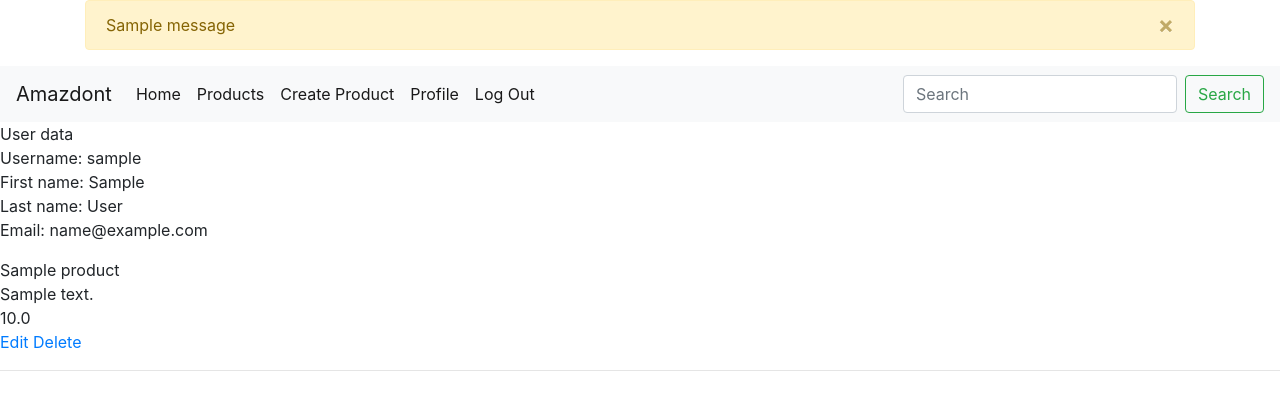
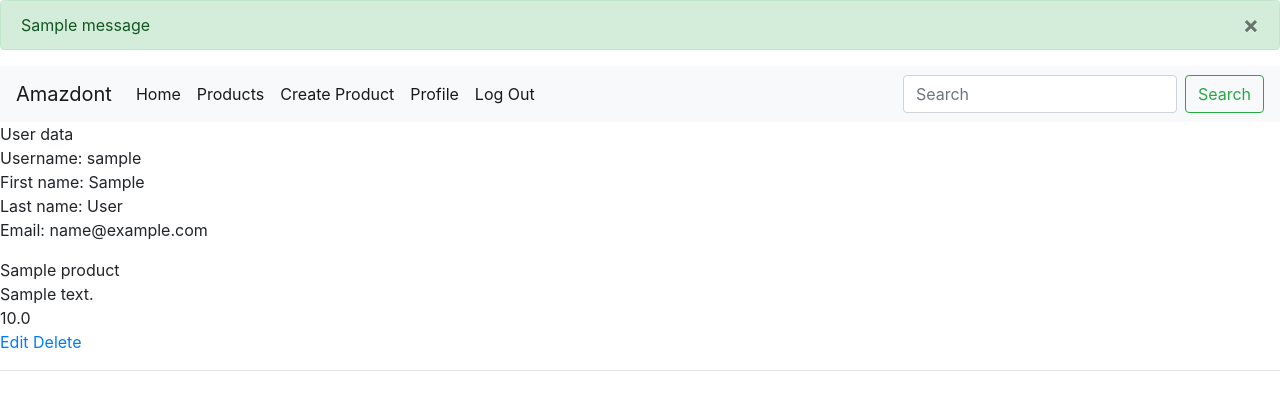
Before and after one commit to jdominguqy/Amazdont, a Django app: page /profile/ in a window 1280 px wide. Shown: the top 420 px of the page. Run offline with Django 4.2, Linux system fonts and the light colour scheme; a user stored in the database is signed in; tables that the repository leaves empty hold one stand-in row (values such as "Sample post"); one stand-in notice (Sample message) is shown.

Commit message:
UPDATE - Changed colors of message system

```diff
--- a/web/templates/web/base.html
+++ b/web/templates/web/base.html
@@ -23,19 +23,28 @@
 </head>
 
 <body>
-
-    <div class="container">
     {% if messages %}
     {% for message in messages %}
-        <div class="alert alert-warning alert-dismissible fade show" role="alert">
+
+    {% if message.level == DEFAULT_MESSAGE_LEVELS.ERROR %}
+    <div class="alert alert-danger" role="alert">
         {{message}}
         <button type="button" class="close" data-dismiss="alert" aria-label="Close">
             <span aria-hidden="true">&times;</span>
         </button>
     </div>
+    {% endif %}
+
+    {% if message.level == DEFAULT_MESSAGE_LEVELS.SUCCESS %}
+    <div class="alert alert-success" role="alert">
+        {{message}}
+        <button type="button" class="close" data-dismiss="alert" aria-label="Close">
+            <span aria-hidden="true">&times;</span>
+        </button>
+    </div>
+    {% endif %}
     {% endfor %}
     {% endif %}
-    </div>
 
     {% include 'web/header.html' %}
 
```
Lines whose indentation alone changed are shown as unchanged.
